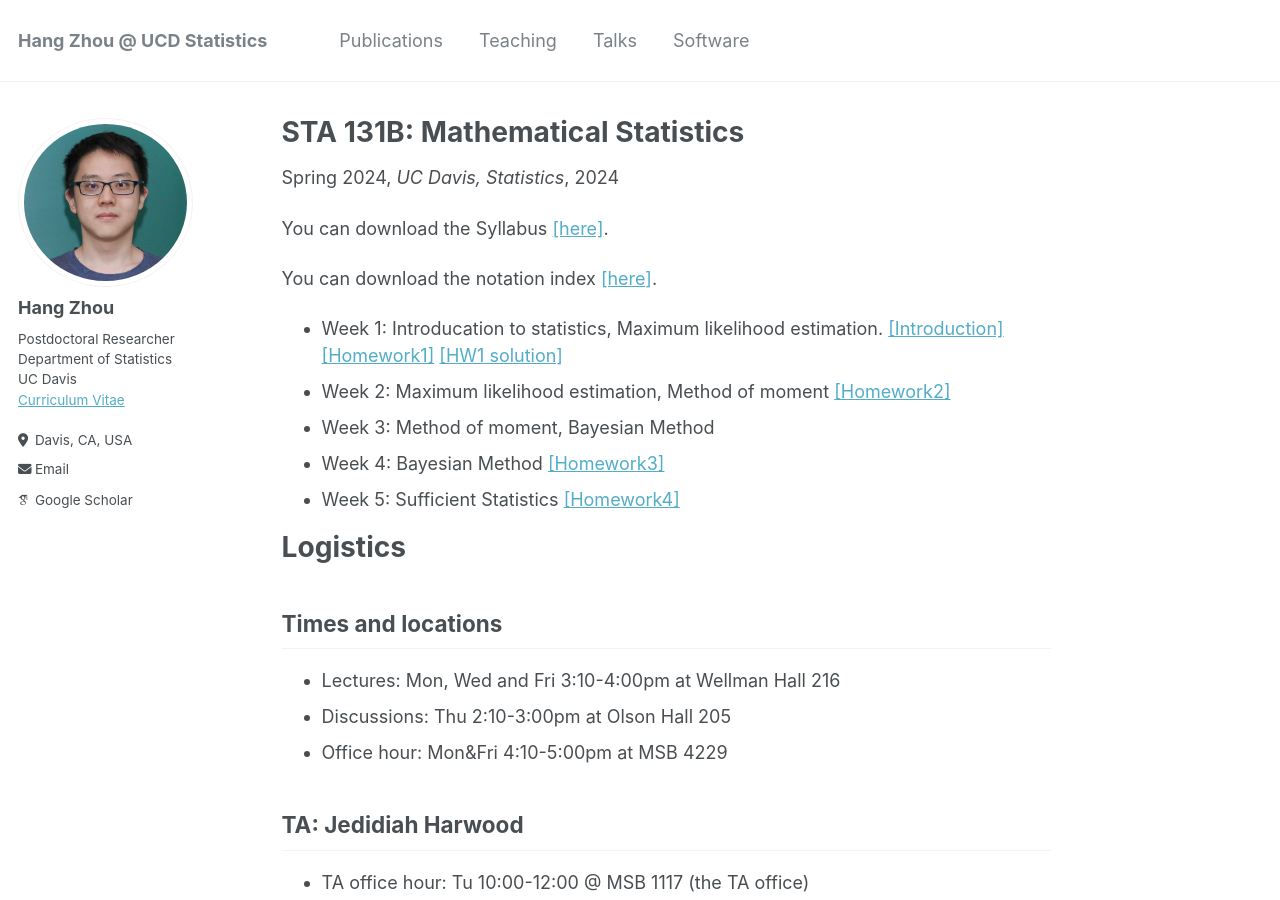
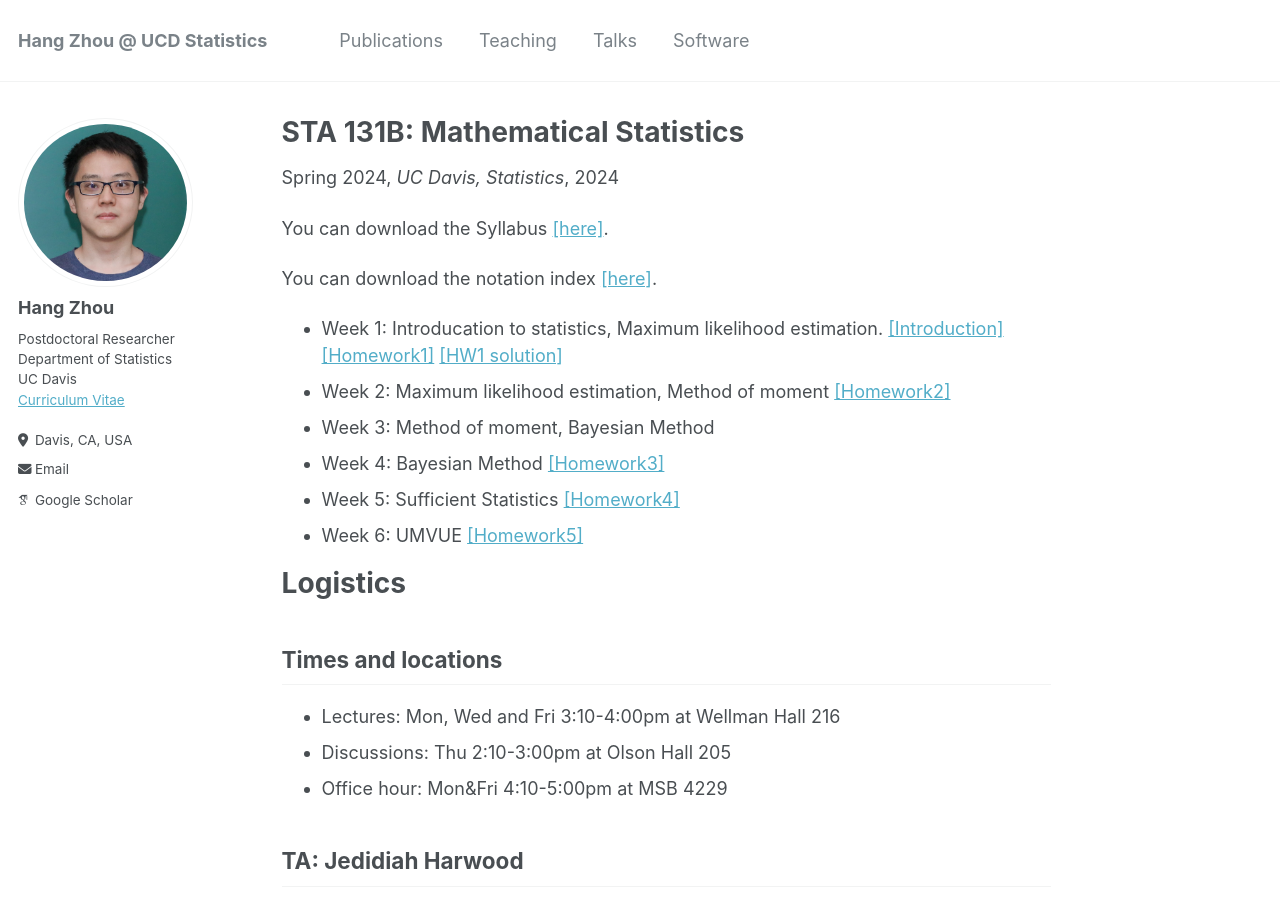
Before and after one commit to hg-zh/hg-zh.github.io, a Jekyll site: the page built from _teaching/2024-spring-STA131B.md, in a window 1280 px wide and 900 px high. Built offline with Jekyll 4.4.1, drawn with Linux system fonts in a browser that asks for light colours; some web fonts are replaced.

Commit message:
Update 2024-spring-STA131B.md

```diff
--- a/_teaching/2024-spring-STA131B.md
+++ b/_teaching/2024-spring-STA131B.md
@@ -19,7 +19,7 @@ You can download the notation index [\[here\]](https://hg-zh.github.io/files/not
 - Week 3: Method of moment, Bayesian Method
 - Week 4: Bayesian Method [\[Homework3\]](https://hg-zh.github.io/files/HW3.pdf)
 - Week 5: Sufficient Statistics [\[Homework4\]](https://hg-zh.github.io/files/HW4.pdf)
-
+- Week 6: UMVUE [\[Homework5\]](https://hg-zh.github.io/files/HW5.pdf)
 
 # Logistics
 
```
